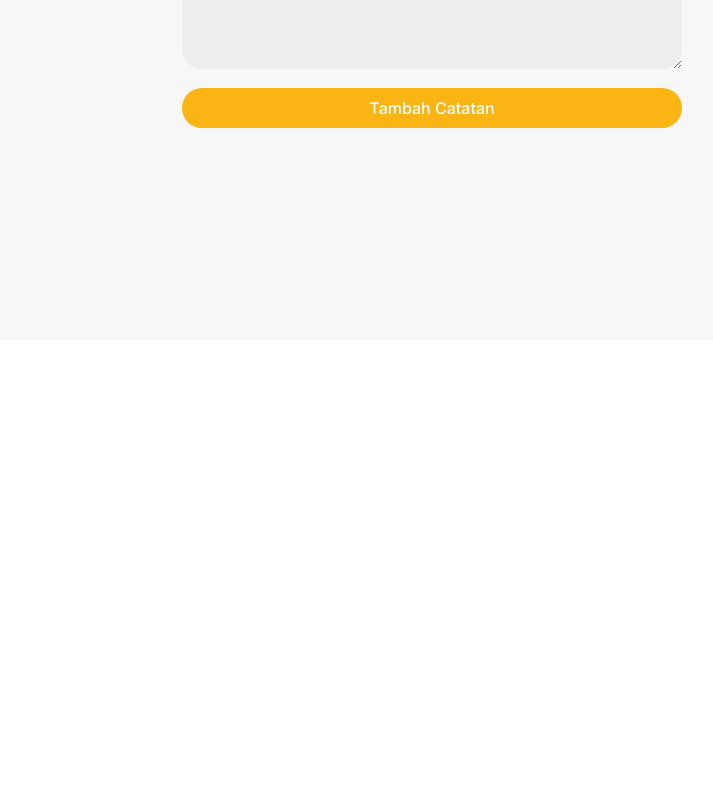
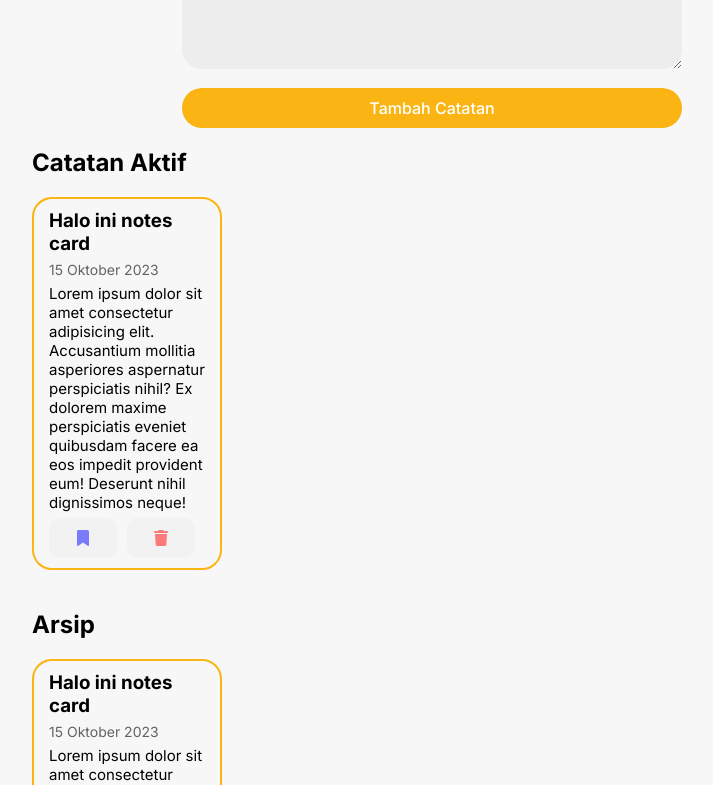
Before and after one commit to tubagusdylan/notes-app, a React (Vite) app: page / in a window 1280 px wide. Shown: the part 460-1245 px from the top of the page, without its empty margins (208-921 px from the left). Before the commit the page ends 800 px from the top, so only its background shows below. Built offline with nearby package versions, Linux system fonts and the light colour scheme.

Commit message:
create notes container and notes card

```diff
--- a/src/NotesApp.jsx
+++ b/src/NotesApp.jsx
@@ -2,6 +2,7 @@ import React from "react";
 import Header from "./components/Header";
 import SearchNotes from "./components/SearchNotes";
 import AddNotes from "./components/AddNotes";
+import NotesContainer from "./components/NotesContainer";
 
 class NotesApp extends React.Component {
   render() {
@@ -10,6 +11,8 @@ class NotesApp extends React.Component {
         <Header />
         <SearchNotes />
         <AddNotes />
+        <NotesContainer title={"Catatan Aktif"} />
+        <NotesContainer title={"Arsip"} />
       </div>
     );
   }
--- a/src/components/NotesCard.jsx
+++ b/src/components/NotesCard.jsx
@@ -0,0 +1,25 @@
+import React from "react";
+import "../styles/notesCard.css";
+
+class NotesCard extends React.Component {
+  render() {
+    return (
+      <div className="notes-card">
+        <h3 className="notes-card-title">Halo ini notes card</h3>
+        <span className="notes-timestamp">15 Oktober 2023</span>
+        <p className="notes-description">
+          Lorem ipsum dolor sit amet consectetur adipisicing elit. Accusantium mollitia asperiores aspernatur perspiciatis nihil? Ex dolorem maxime perspiciatis eveniet quibusdam facere ea eos impedit provident eum! Deserunt nihil
+          dignissimos neque!
+        </p>
+        <button className="btn-notes-card">
+          <i className="fa-solid fa-bookmark"></i>
+        </button>
+        <button className="btn-notes-card">
+          <i className="fa-solid fa-trash"></i>
+        </button>
+      </div>
+    );
+  }
+}
+
+export default NotesCard;
--- a/src/components/NotesContainer.jsx
+++ b/src/components/NotesContainer.jsx
@@ -0,0 +1,22 @@
+/* eslint-disable react/prop-types */
+import React from "react";
+import NotesCard from "./NotesCard";
+import "../styles/notesContainer.css";
+
+class NotesContainer extends React.Component {
+  constructor(props) {
+    super(props);
+  }
+  render() {
+    return (
+      <div className="container">
+        <h2>{this.props.title}</h2>
+        <div className="notes-wrap">
+          <NotesCard />
+        </div>
+      </div>
+    );
+  }
+}
+
+export default NotesContainer;
--- a/src/styles/header.css
+++ b/src/styles/header.css
@@ -4,6 +4,7 @@
   top: 0;
   left: 0;
   background-color: #f8f7f7;
+  z-index: 1000;
 }
 
 .header-container h1 {
--- /dev/null
+++ b/src/styles/notesCard.css
@@ -0,0 +1,45 @@
+.notes-card {
+  width: calc(25% - 10px);
+  padding: 10px 15px;
+  border: 2px solid #fab515;
+  border-radius: 20px;
+}
+
+.notes-card-title {
+  margin-bottom: 6px;
+}
+
+.notes-timestamp {
+  display: block;
+  margin-bottom: 6px;
+  font-size: 14px;
+  opacity: 0.6;
+}
+
+.notes-description {
+  font-size: 15px;
+  margin-bottom: 6px;
+}
+
+.btn-notes-card {
+  width: calc(50% - 10px);
+  margin-right: 10px;
+  padding: 10px 0;
+  border-radius: 10px;
+  cursor: pointer;
+  font-size: 16px;
+  opacity: 0.5;
+}
+
+.btn-notes-card:hover {
+  background-color: #c5c5c5;
+  opacity: 1;
+}
+
+.fa-bookmark {
+  color: blue;
+}
+
+.fa-trash {
+  color: red;
+}
--- /dev/null
+++ b/src/styles/notesContainer.css
@@ -0,0 +1,7 @@
+.notes-wrap {
+  width: 100%;
+  margin: 20px 0;
+  display: flex;
+  flex-wrap: wrap;
+  gap: 10px;
+}
```
